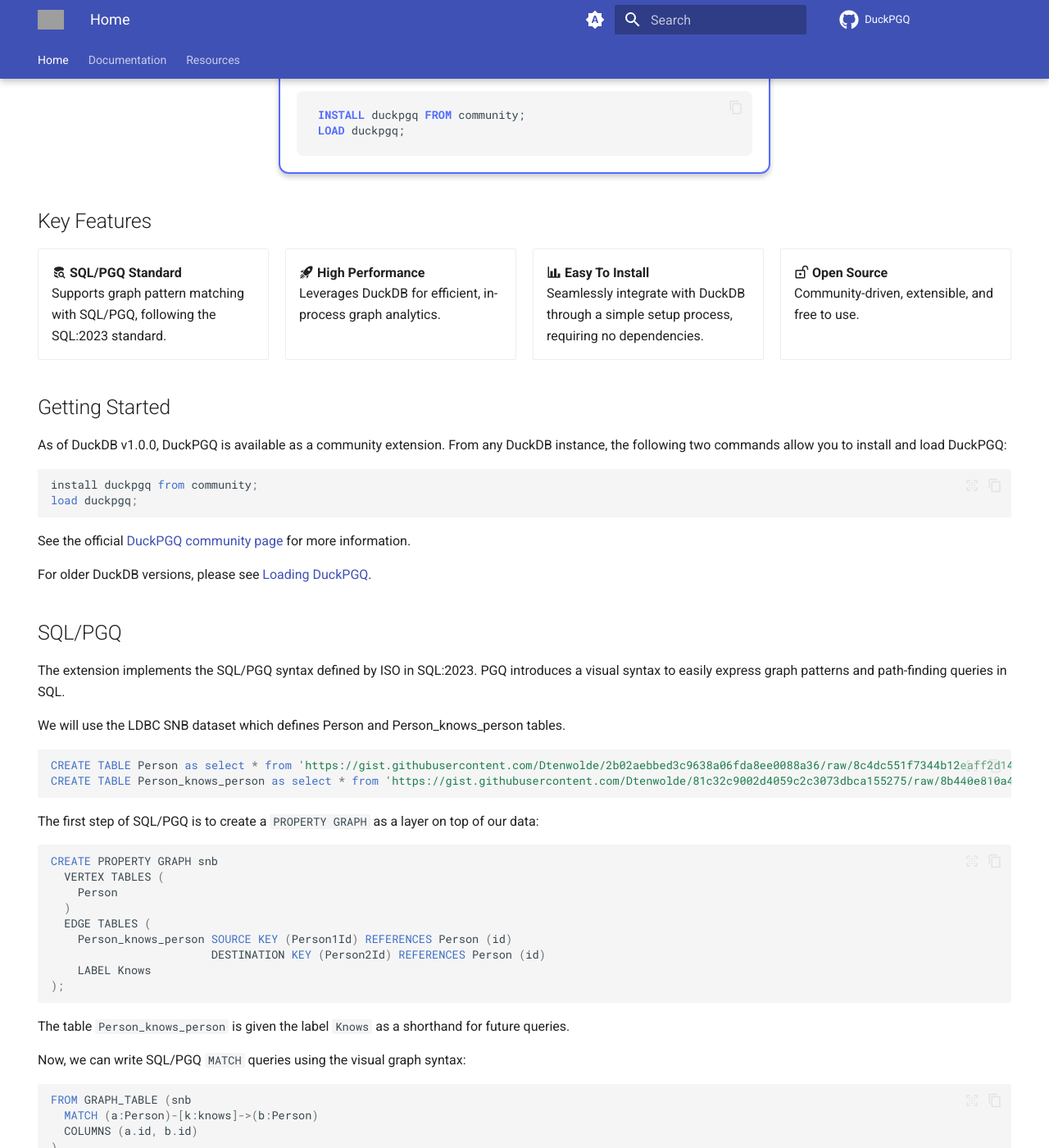
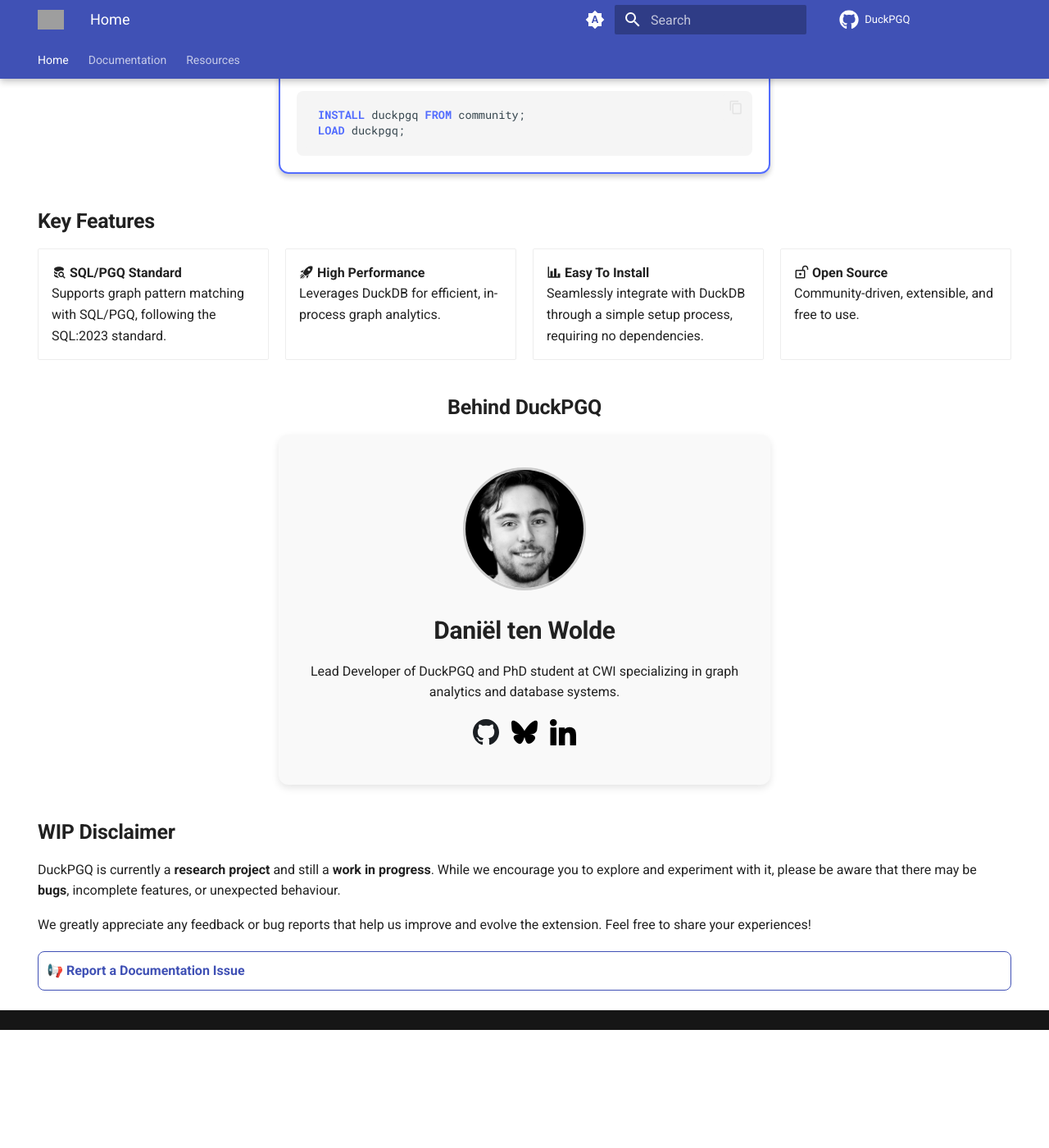
Before and after one commit to Dtenwolde/duckpgq-docs, an MkDocs documentation site: the page built from docs/index.md, in a window 1280 px wide and 1400 px high, scrolled down 488 px. Shown: the whole window at 82% size. Built offline with MkDocs 1.6.1 and Material for MkDocs 9.7.7, drawn with Linux system fonts in a browser that asks for light colours; nearby versions of some CDN libraries; comment, search, counter and statistics services are not loaded; after the commit the page ends 1744 px from its top, so only the background shows below that; some of the changed text lies outside the part shown; grey boxes are pictures that could not be loaded.

Commit message:
Adding team box

````diff
--- a/docs/index.md
+++ b/docs/index.md
@@ -67,75 +67,25 @@ hide:
 </div>
 
 
-
-## Getting Started
-As of DuckDB v1.0.0, DuckPGQ is available as a community extension. From any DuckDB instance, the following two commands allow you to install and load DuckPGQ:
-
-```SQL
-install duckpgq from community;
-load duckpgq;
-```
-
-See the official [DuckPGQ community page](https://community-extensions.duckdb.org/extensions/duckpgq.html) for more information.
-
-For older DuckDB versions, please see [Loading DuckPGQ](documentation/loading.md).
-
-## SQL/PGQ
-
-The extension implements the SQL/PGQ syntax defined by ISO in SQL:2023. PGQ introduces a visual syntax to easily express graph patterns and path-finding queries in SQL.
-
-We will use the LDBC SNB dataset which defines Person and Person_knows_person tables.
-
-```sql
-CREATE TABLE Person as select * from 'https://gist.githubusercontent.com/Dtenwolde/2b02aebbed3c9638a06fda8ee0088a36/raw/8c4dc551f7344b12eaff2d1438c9da08649d00ec/person-sf0.003.csv';
-CREATE TABLE Person_knows_person as select * from 'https://gist.githubusercontent.com/Dtenwolde/81c32c9002d4059c2c3073dbca155275/raw/8b440e810a48dcaa08c07086e493ec0e2ec6b3cb/person_knows_person-sf0.003.csv';
-```
-
-The first step of SQL/PGQ is to create a `PROPERTY GRAPH` as a layer on top of our data:
-```SQL
-CREATE PROPERTY GRAPH snb
-  VERTEX TABLES (
-    Person
-  )
-  EDGE TABLES (
-    Person_knows_person SOURCE KEY (Person1Id) REFERENCES Person (id)
-                        DESTINATION KEY (Person2Id) REFERENCES Person (id)
-    LABEL Knows
-);
-```
-The table `Person_knows_person` is given the label `Knows` as a shorthand for future queries.
+<h2 class="team-header">Behind DuckPGQ</h2>
 
 
-Now, we can write SQL/PGQ `MATCH` queries using the visual graph syntax:
-
-```sql
-FROM GRAPH_TABLE (snb
-  MATCH (a:Person)-[k:knows]->(b:Person)
-  COLUMNS (a.id, b.id)
-)
-LIMIT 1;
-
-FROM GRAPH_TABLE (snb
-  MATCH p = ANY SHORTEST (a:person)-[k:knows]->{1,3}(b:Person)
-  COLUMNS (a.id, b.id, path_length(p))
-)
-LIMIT 1;
-```
-We use [DuckDB’s friendlier SQL](https://duckdb.org/docs/sql/dialect/friendly_sql.html) syntax and omit the `SELECT` clause.
-
-DuckPGQ also supports various graph functions such as Local Clustering Coefficient:
-
-```sql
-FROM local_clustering_coefficient(snb, person, knows);
-```
-
-Finally, once we are done with our property graph, we can drop it:
-
-```sql
-DROP PROPERTY GRAPH snb;
-```
-
-For more information on SQL/PGQ, please see the dedicated page explaining [SQL/PGQ](documentation/sql_pgq.md) in more detail.
+<div class="team-section">
+    <img src="assets/MK3_1748_square.JPG" alt="Daniel ten Wolde" class="team-photo">
+    <h2>Daniël ten Wolde</h2>
+    <p>Lead Developer of DuckPGQ and PhD student at CWI specializing in graph analytics and database systems.</p>
+    <div class="team-links">
+        <a href="https://github.com/Dtenwolde" target="_blank">
+            <img src="assets/github.svg" alt="GitHub" class="team-icon">
+        </a>
+        <a href="https://bsky.app/profile/dtenwolde.bsky.social" target="_blank">
+            <img src="assets/bsky.svg" alt="Bluesky" class="team-icon">
+        </a>
+        <a href="https://www.linkedin.com/in/dani%C3%ABl-ten-wolde/" target="_blank">
+            <img src="assets/linkedin.svg" alt="LinkedIn" class="team-icon">
+        </a>
+    </div>
+</div>
 
 ## WIP Disclaimer
 
--- a/docs/stylesheets/custom_css.css
+++ b/docs/stylesheets/custom_css.css
@@ -48,3 +48,70 @@ select {
     padding: 10px 12px;
   }
 }
+
+/* Team Section Styling */
+.team-section {
+    text-align: center;
+    padding: 2rem 1rem;
+    max-width: 600px;
+    margin: 0 auto;
+    background-color: #f9f9f9;
+    border-radius: 12px;
+    box-shadow: 0px 4px 10px rgba(0, 0, 0, 0.1);
+}
+
+.team-section h2 {
+    margin-top: 0;
+    margin-bottom 10px;
+    font-size: 1.8rem;
+}
+
+.team-photo {
+    width: 150px; /* Set a fixed width */
+    height: 150px; /* Set a fixed height, same as width */
+    border-radius: 100%; /* Ensures the image is a perfect circle */
+    object-fit: cover; /* Ensures the image content scales to fit the circular shape */
+    margin-bottom: 1rem;
+    border: 3px solid #ccc;
+}
+
+.team-links {
+    display: flex;
+    justify-content: center;
+    gap: 15px;
+    margin-top: 1rem;
+}
+
+.team-links a {
+    display: inline-block;
+}
+
+.team-icon {
+    width: 32px;
+    height: 32px;
+    transition: transform 0.2s ease;
+}
+
+.team-icon:hover {
+    transform: scale(1.2);
+}
+
+/* Center the main Team header */
+.team-header {
+    text-align: center;
+    font-size: 2rem; /* Adjust size as necessary */
+    margin-top: 1rem; /* Optional: Adds space above */
+    margin-bottom: 1rem; /* Adds space below */
+}
+
+/* Center and style the inner Team header (inside team-section) */
+.team-section h2 {
+    text-align: center;
+    font-size: 1.5rem; /* Slightly smaller for differentiation */
+    margin-bottom: 0.5rem; /* Adds smaller spacing */
+}
+
+/* Make all h2 headers bold */
+h2, h3 {
+    font-weight: bold !important; /* Apply bold font style */
+}
````
Also changed, not shown: docs/assets/MK3_1748.JPG (added), docs/assets/MK3_1748_square.JPG (added), docs/assets/bsky.svg (added), docs/assets/github.svg (added), docs/assets/linkedin.svg (added), docs/documentation/sql_pgq.md (line endings or trailing spaces).
